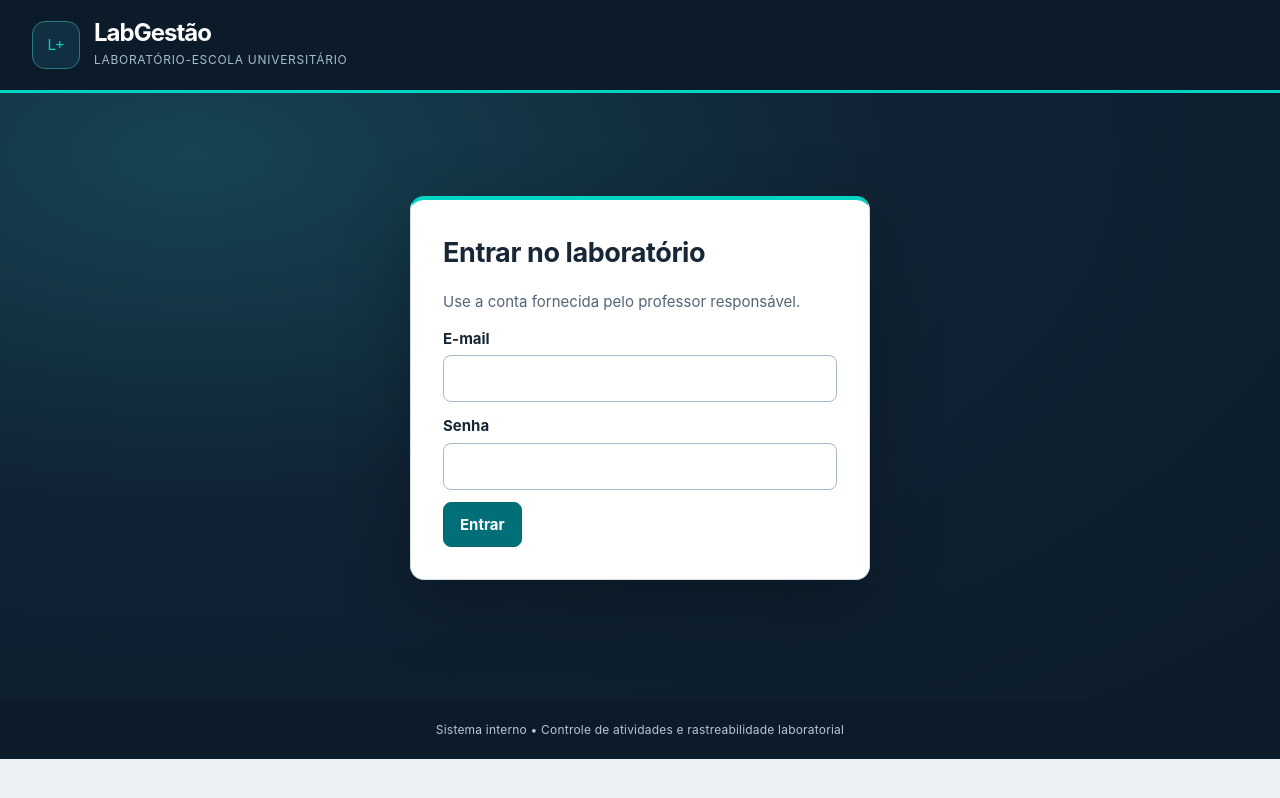
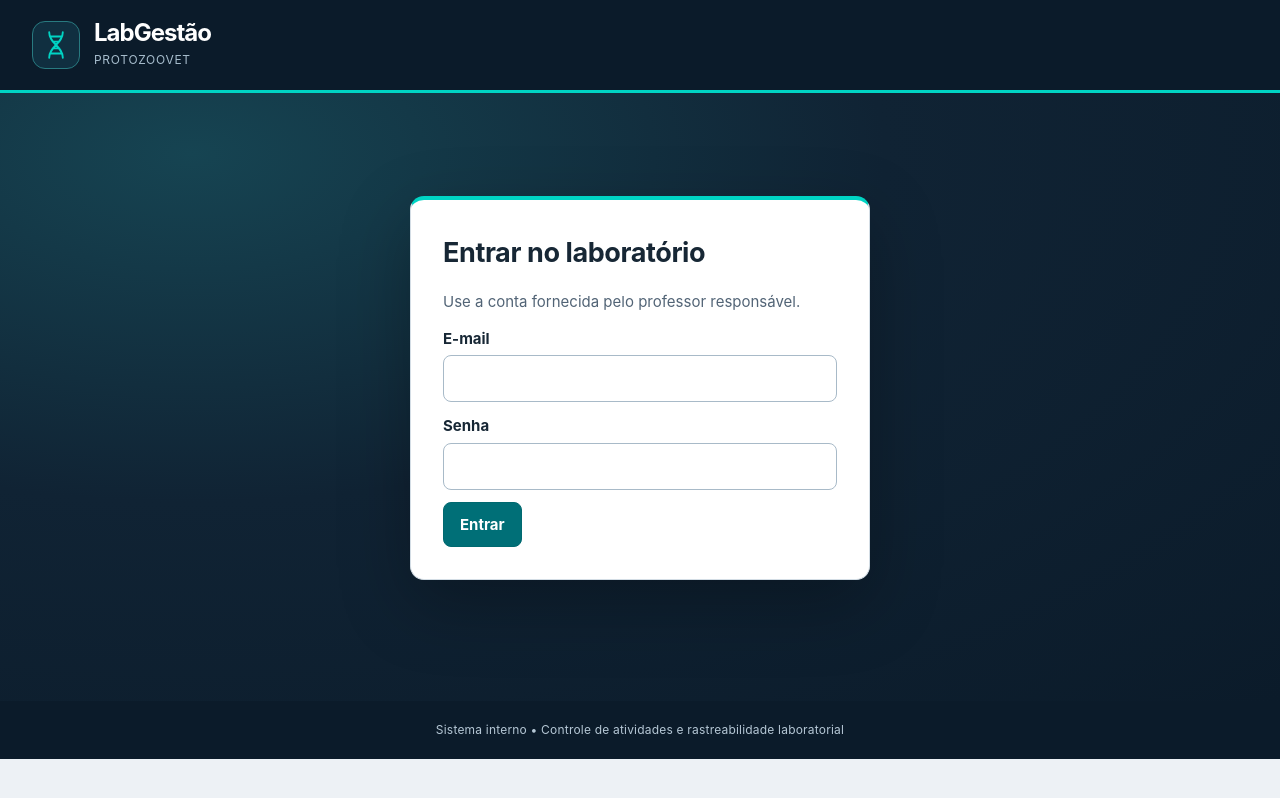
Before and after one commit to vibaggio/labgestao-frontend, a plain HTML site: page index.html in a window 1280 px wide. Drawn offline with Linux system fonts and the light colour scheme.

Commit message:
Add scientific identity and configurable laboratory label

```diff
--- a/index.html
+++ b/index.html
@@ -1 +1 @@
-<!doctype html><html lang="pt-BR"><head><meta charset="utf-8"><meta name="viewport" content="width=device-width, initial-scale=1"><meta name="referrer" content="no-referrer"><meta http-equiv="Content-Security-Policy" content="default-src 'none'; script-src 'self'; style-src 'self'; img-src 'self' data:; connect-src 'self' https: http://localhost:8000 http://127.0.0.1:8000; base-uri 'none'; form-action 'none'; object-src 'none'"><title>LabGestão | Laboratório-escola</title><link rel="stylesheet" href="style.css"><script src="config.js" defer></script><script src="app.js" defer></script></head><body><header><div class="brand"><span class="mark" aria-hidden="true">L+</span><div><strong>LabGestão</strong><small>Laboratório-escola universitário</small></div></div><div id="account"></div></header><div id="layout"><nav id="nav" aria-label="Módulos"></nav><main id="main" tabindex="-1"><p>Carregando…</p></main></div><footer>Sistema interno • Controle de atividades e rastreabilidade laboratorial</footer><noscript>Ative o JavaScript para usar o sistema.</noscript></body></html>
+<!doctype html><html lang="pt-BR"><head><meta charset="utf-8"><meta name="viewport" content="width=device-width, initial-scale=1"><meta name="referrer" content="no-referrer"><meta http-equiv="Content-Security-Policy" content="default-src 'none'; script-src 'self'; style-src 'self'; img-src 'self' data:; connect-src 'self' https: http://localhost:8000 http://127.0.0.1:8000; base-uri 'none'; form-action 'none'; object-src 'none'"><title>LabGestão | Gestão laboratorial</title><link rel="stylesheet" href="style.css"><script src="config.js" defer></script><script src="app.js" defer></script></head><body><header><div class="brand"><span class="mark" aria-hidden="true"><svg viewBox="0 0 40 40" fill="none" stroke="currentColor" stroke-width="2.2" stroke-linecap="round"><path d="M12 5c0 14 16 16 16 30M28 5c0 14-16 16-16 30M13 10h14M16 16h8M16 24h8M13 30h14"/></svg></span><div><strong>LabGestão</strong><small id="lab-name">Protozoovet</small></div></div><div id="account"></div></header><div id="layout"><nav id="nav" aria-label="Módulos"></nav><main id="main" tabindex="-1"><p>Carregando…</p></main></div><footer>Sistema interno • Controle de atividades e rastreabilidade laboratorial</footer><noscript>Ative o JavaScript para usar o sistema.</noscript></body></html>
```
